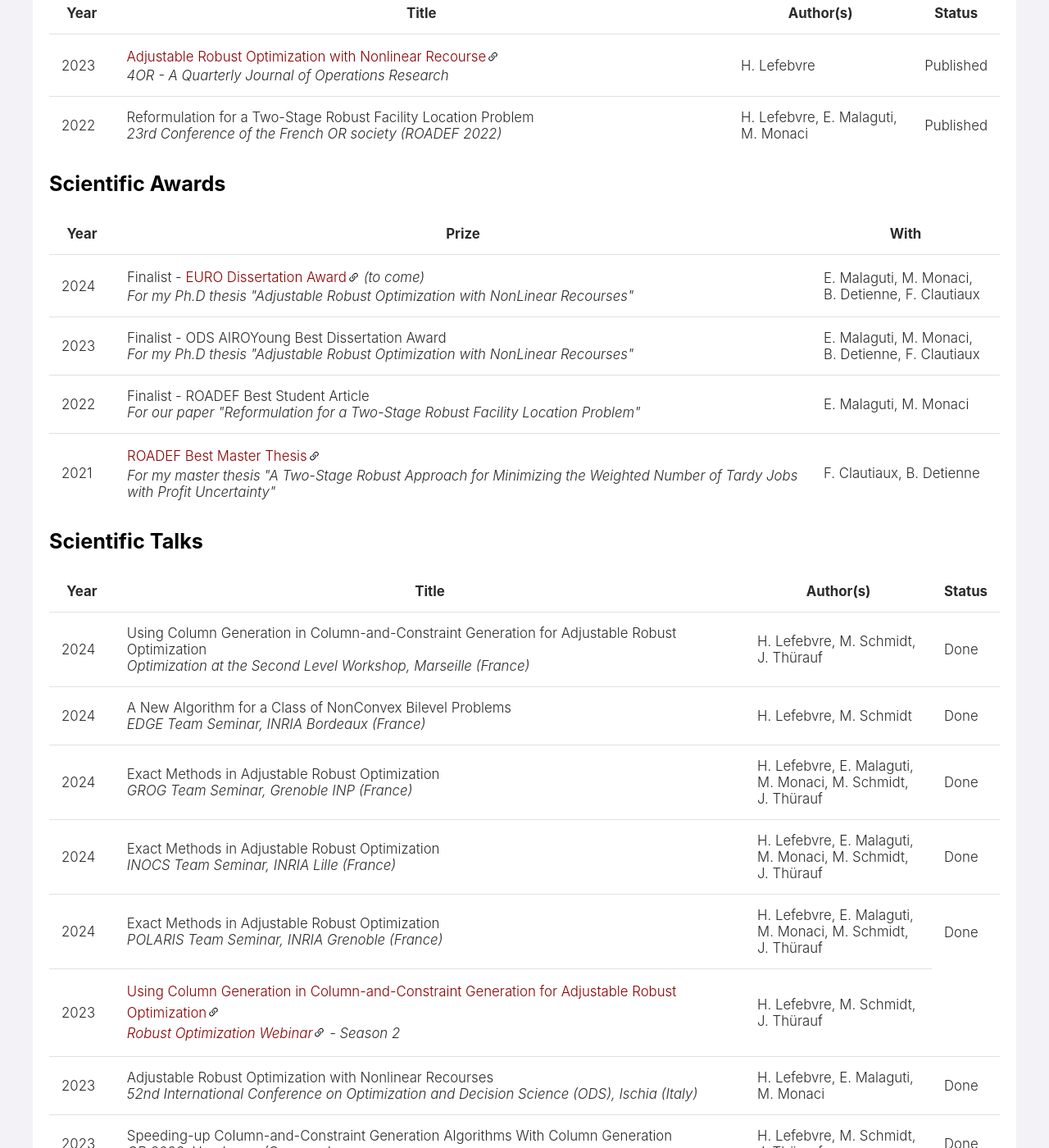
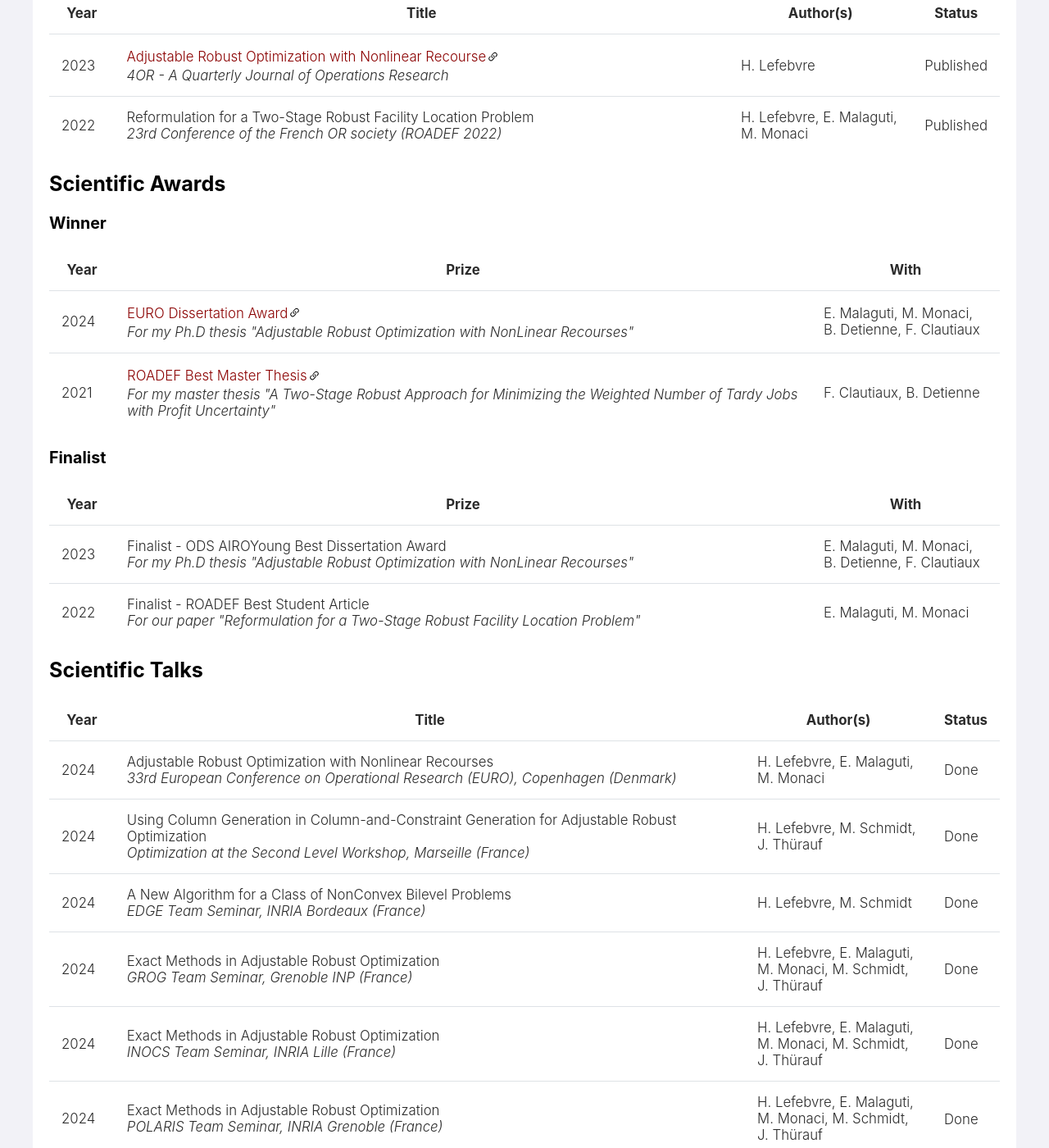
Before and after one commit to hlefebvr/hlefebvr.github.io, a Jekyll site: the page built from publications.html, in a window 1280 px wide and 1400 px high, scrolled down 945 px. Shown: the whole window at 82% size. Built offline with Jekyll 4.4.1, drawn with Linux system fonts in a browser that asks for light colours; nearby versions of some CDN libraries; a style sheet for code colours, icons or effects is not loaded.

Commit message:
update EDDA

```diff
--- a/publications.html
+++ b/publications.html
@@ -114,6 +114,8 @@ title: "Publications"
 
 <h2>Scientific Awards</h2>
 
+<h3>Winner</h3>
+
 <p>
     <table>
         <tr>
@@ -124,13 +126,35 @@ title: "Publications"
         <tr>
             <td>2024</td>
             <td>
-              Finalist - <a href="https://www.euro-online.org/web/pages/210/doctoral-dissertation-award-edda">EURO Dissertation Award</a> <i>(to come)</i><br />
+              <a href="https://www.euro-online.org/web/pages/210/doctoral-dissertation-award-edda">EURO Dissertation Award</a><br />
               <i>For my Ph.D thesis "Adjustable Robust Optimization with NonLinear Recourses"</i>
             </td>
             <td>
               E. Malaguti, M. Monaci, B. Detienne, F. Clautiaux
             </td>
-          </tr>
+        </tr>
+        <tr>
+            <td>2021</td>
+            <td>
+                <a href="https://www.roadef.org/roadef-prix-etudiant-master" target="_blank">ROADEF Best Master Thesis</a><br />
+                <i>
+                    For my master thesis "A Two-Stage Robust Approach for Minimizing the Weighted Number of Tardy Jobs with Profit Uncertainty"
+                </i>
+            </td>
+            <td>F. Clautiaux, B. Detienne</td>
+        </tr>
+    </table>
+</p>
+
+<h3>Finalist</h3>
+
+<p>
+    <table>
+        <tr>
+            <th style="width: 50px">Year</th>
+            <th>Prize</th>
+            <th style="width: 200px">With</th>
+        </tr>
         <tr>
           <td>2023</td>
           <td>
@@ -153,16 +177,6 @@ title: "Publications"
             E. Malaguti, M. Monaci
           </td>
         </tr>
-        <tr>
-            <td>2021</td>
-            <td>
-                <a href="https://www.roadef.org/roadef-prix-etudiant-master" target="_blank">ROADEF Best Master Thesis</a><br />
-                <i>
-                    For my master thesis "A Two-Stage Robust Approach for Minimizing the Weighted Number of Tardy Jobs with Profit Uncertainty"
-                </i>
-            </td>
-            <td>F. Clautiaux, B. Detienne</td>
-        </tr>
     </table>
 </p>
 
@@ -175,6 +189,16 @@ title: "Publications"
             <th style="width: 750px">Title</th>
             <th style="width: 200px">Author(s)</th>
             <th>Status</th>
+        </tr>
+        <tr>
+            <td>2024</td>
+            <td>
+                Adjustable Robust Optimization with Nonlinear Recourses
+                <br />
+                <i>33rd European Conference on Operational Research (EURO), Copenhagen (Denmark)</i>
+            </td>
+            <td>H. Lefebvre, E. Malaguti, M. Monaci</td>
+            <td>Done</td>
         </tr>
         <tr>
             <td>2024</td>
```
